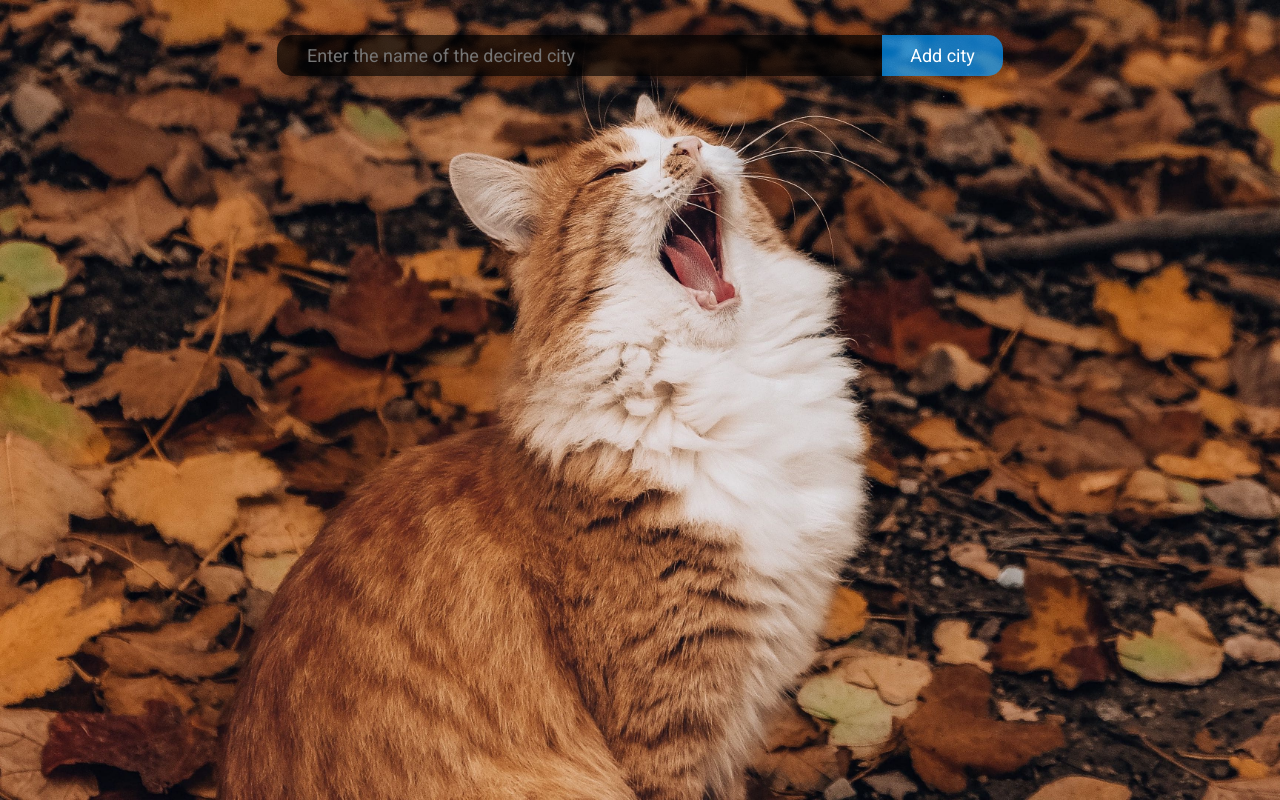
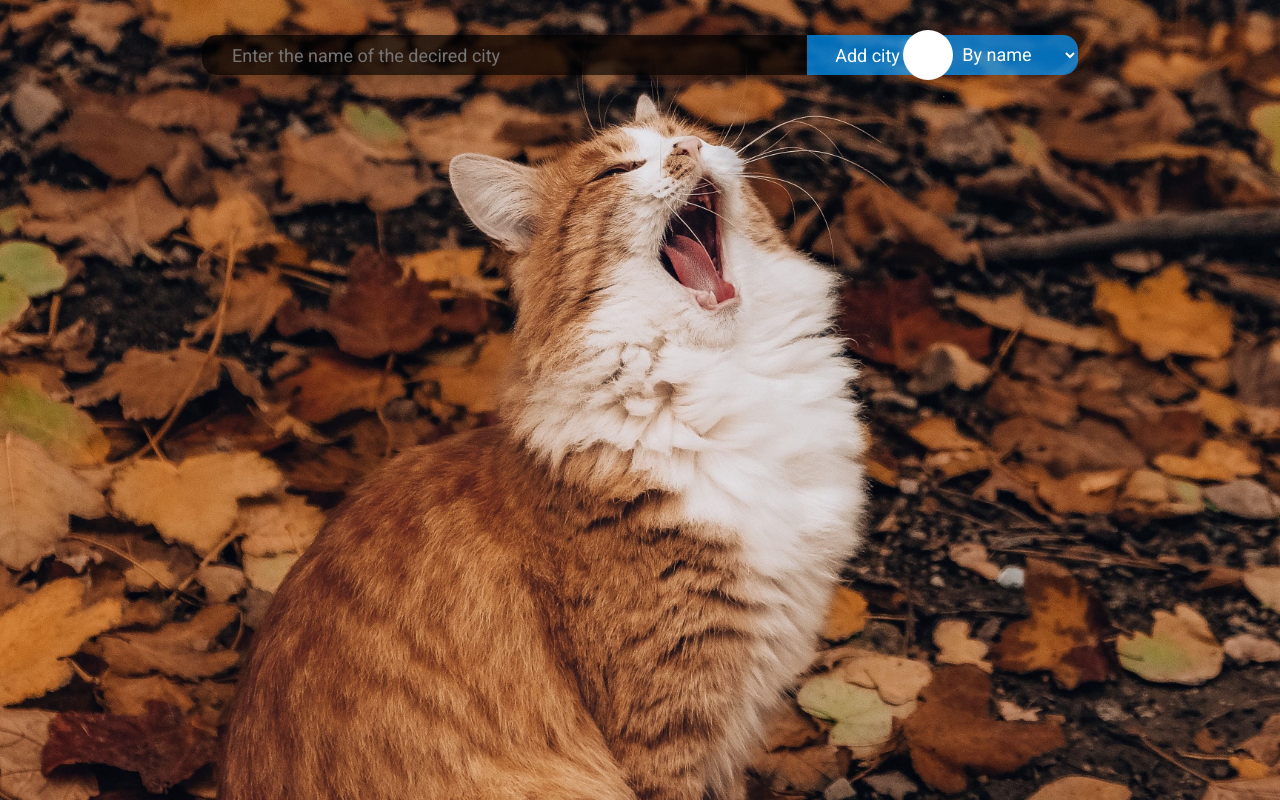
Before and after one commit to ihorlyzak/react___weather_app, a React (Create React App) app: page / in a window 1280 px wide. Built offline with nearby package versions, Linux system fonts and the light colour scheme.

Commit message:
added sort select & css variables

```diff
--- /dev/null
+++ b/public/assets/style.css
@@ -0,0 +1,26 @@
+:root {
+    /* * colors */
+    --black: #000;
+    --transparencyBlack: rgba(0, 0, 0, 0.7);
+    --cardBlack: rgba(0, 0, 0, 0.2);
+    --boxShadowBlack: rgba(0, 0, 0, 0.25);
+    --white: #fff;
+    --blue: rgba(0, 153, 255, 0.7);
+    --hoverBlue: rgba(0, 153, 255, 1);
+    --red: #ff3946;
+    --yellow: rgb(255, 251, 0);
+
+    /* * borderRadius */
+    --borderRadius5: 5px;
+    --borderRadius15: 15px;
+    --borderRadiusFull: 50%;
+
+    /* * transition */
+    --duration05: .5s;
+
+    /* * width */
+    /* --elMaxWidth: 1200px;
+    --lgMaxWidth: 992px;
+    --mdMaxWidth: 768px;
+    --smMaxWidth: 576px; */
+}
--- a/public/index.html
+++ b/public/index.html
@@ -10,6 +10,7 @@
   <link
   href="https://fonts.googleapis.com/css2?family=Montserrat:wght@300;400;700&family=Roboto:ital,wght@0,100;0,300;0,400;0,500;0,700;0,900;1,500&display=swap"
   rel="stylesheet">
+  <link rel="stylesheet" href="./assets/style.css">
   <title>Weda</title>
 </head>
 
--- a/src/components/App/App.scss
+++ b/src/components/App/App.scss
@@ -14,12 +14,12 @@ html {
   }
 }
 
-.cardList {
-  height: 85vh;
-  padding: 25px 0 0 0;
-  display: flex;
-  flex-wrap: wrap;
-  justify-content: center;
-  align-content: flex-start;
-  overflow: hidden;
-}
+// .cardList {
+//   height: 85vh;
+//   padding: 25px 0 0 0;
+//   display: flex;
+//   flex-wrap: wrap;
+//   justify-content: center;
+//   align-content: flex-start;
+//   overflow: hidden;
+// }
--- a/src/components/Card/card.module.scss
+++ b/src/components/Card/card.module.scss
@@ -5,9 +5,9 @@
     max-width: 200px;
     border-radius: 25px;
     font-size: 14px;
-    color: #fff;
-    background-color: rgba(0, 0, 0, 0.2);
-    box-shadow: 3px 3px 10px 1px rgba(0, 0, 0, 0.25);
+    color: var(--white);
+    background-color: var(--cardBlack);
+    box-shadow: 3px 3px 10px 1px var(--boxShadowBlack);
     transition: all 0.5s;
 }
 
@@ -21,14 +21,14 @@
     text-transform: uppercase;
     outline: none;
     border: none;
-    color: #fff;
+    color: var(--white);
     font-weight: 500;
     cursor: pointer;
     font-size: 14px;
     transition: 0.5s;
 
     &:hover {
-        color: rgb(255, 251, 0);
+        color: var(--yellow);
     }
 }
 
@@ -36,14 +36,14 @@
     background: transparent;
     outline: none;
     border: none;
-    color: #fff;
+    color: var(--white);
     font-weight: 1000;
     cursor: pointer;
     font-size: 16px;
     transition: 0.5s;
 
     &:hover {
-        color: rgba(255, 0, 0, 1);
+        color: var(--red);
     }
 }
 
@@ -56,7 +56,7 @@
 
 .icon {
     border-radius: 50%;
-    box-shadow: 5px 5px 100px 10px rgba(0, 0, 0, 0.25);
+    box-shadow: 5px 5px 100px 10px var(--boxShadowBlack);
 }
 
 .title {
--- a/src/components/CardList/CardList.jsx
+++ b/src/components/CardList/CardList.jsx
@@ -1,17 +1,60 @@
-import React, { useContext } from 'react';
-import { Card } from 'components/Card/Card';
-import { GlobalContext } from 'components/Main/Main';
+// import React, { useContext } from 'react';
+// import { Card } from 'components/Card/Card';
+// import { GlobalContext } from 'components/Main/Main';
 
 
-export const CardList = () => {
+// export const CardList = () => {
 
-  const { state: { citiesList } } = useContext(GlobalContext);
+//   const { state: { citiesList } } = useContext(GlobalContext);
 
-  return (
-    <div className='cardList'>
-      {
-        citiesList.map(city => <Card key={city} city={city} />)
-      }
-    </div>
-  )
+//   return (
+//     <div className='cardList'>
+//       {
+//         citiesList.map(city => <Card key={city} city={city} />)
+//       }
+//     </div>
+//   )
+// }
+
+import styles from './cardList.module.scss'
+
+// import React, { useContext } from 'react';
+import React from 'react';
+import { Card } from 'components/Card/Card';
+// import { GlobalContext } from 'components/Main/Main';
+
+export class CardList extends React.Component {
+  constructor(props) {
+    super(props);
+  }
+  render() {
+    console.log(this.props);
+
+    return (
+      <>
+        {/* <select className={styles.sortSelect}>
+          <option value="name" className={styles.sortOption}>By name</option>
+          <option value="temp" className={styles.sortOption}>By temp</option>
+        </select> */}
+        <div className={styles.cardList}>
+          {
+            this.props.citiesList.map(city => <Card key={city} city={city} />)
+          }
+        </div>
+      </>
+    )
+  }
 }
+
+// export const CardList = () => {
+
+//   const { state: { citiesList } } = useContext(GlobalContext);
+
+//   return (
+//     <div className='cardList'>
+//       {
+//         citiesList.map(city => <Card key={city} city={city} />)
+//       }
+//     </div>
+//   )
+// }
--- /dev/null
+++ b/src/components/CardList/cardList.module.scss
@@ -0,0 +1,9 @@
+.cardList {
+    height: 85vh;
+    padding: 25px 0 0 0;
+    display: flex;
+    flex-wrap: wrap;
+    justify-content: center;
+    align-content: flex-start;
+    overflow: hidden;
+}
--- a/src/components/Input/Input.jsx
+++ b/src/components/Input/Input.jsx
@@ -57,6 +57,10 @@ export const Input = () => {
 
     return (
         <div className={styles.inputWrap}>
+
+
+
+
             <input placeholder='Enter the name of the decired city' value={inputValue} className={styles.input} onChange={handleOnChange} ref={inputRef} />
             {// display add button or edit button
                 //if ediginfCity === true => display Save changes button
@@ -68,6 +72,16 @@ export const Input = () => {
 
             }
 
+            <div className={styles.sortSelectWrapper}>
+                <div className={styles.sortSeletBorder}></div>
+                <select className={styles.sortSelect}>
+                    <option value="name" className={styles.sortOption}>By name</option>
+                    <option value="temp" className={styles.sortOption}>By temp</option>
+                </select>
+            </div>
+
         </div>
+
+
     )
 }
--- a/src/components/Input/input.module.scss
+++ b/src/components/Input/input.module.scss
@@ -2,38 +2,86 @@
     width: 50%;
     border-top-left-radius: 15px;
     border-bottom-left-radius: 15px;
+    height: 40px;
+
     padding: 10px 30px;
-    background-color:rgba(0,0,0,0.7);
-    color: #fff;
+    background-color: var(--transparencyBlack);
+    color: var(--white);
     font-size: 18px;
     border: none;
     outline: 0;
-    box-shadow: 3px 3px 10px 1px rgba(0,0,0,0.25);
+    box-shadow: 3px 3px 10px 1px var(--boxShadowBlack);
 
     &Wrap {
         display: flex;
         justify-content: center;
         align-items: center;
-        border-radius: 15px;
-
+        border-radius: var(--borderRadius15);
     }
 }
 
 .button {
     width: 10%;
     padding: 10px 0;
-    border-top-right-radius: 15px;
-    border-bottom-right-radius: 15px;
+    height: 40px;
     border: none;
-    background-color: rgba(0, 153, 255, 0.7);
-    color: #fff;
+    background-color: var(--blue);
+    color: var(--white);
     font-size: 18px;
     outline: 0;
     cursor: pointer;
-    transition: 0.3s;
-    box-shadow: 3px 3px 10px 1px rgba(0,0,0,0.25);
+    transition: var(--duration05);
+    box-shadow: 3px 3px 10px 1px var(--boxShadowBlack);
     &:hover {
-        background-color: rgba(0, 153, 255, 1);
-        box-shadow: 7px 7px 10px 5px rgba(0, 131, 255, 0.3);
+        background-color: var(--hoverBlue);
     }
 }
+
+
+// Select
+.sortSelectWrapper {
+    position: relative;
+}
+.sortSeletBorder {
+    width: 50px;
+    height: 50px;
+    background-color: var(--white);
+    border-radius: var(--borderRadiusFull);
+    position: absolute;
+    top: -5px;
+    left: -25px;
+    z-index: 100;
+
+    // position: absolute;
+    // top: 0;
+    // left: 0;
+}
+
+.sortSelect {
+    @extend .button;
+    display: block;
+    min-width: 150px;
+    height: 40px;
+    padding: 0 25px;
+    border-top-right-radius: 15px;
+    border-bottom-right-radius: 15px;
+    text-align: center;
+    // outline: none;
+    // border: none;
+    // font-size: 16px;
+    // color: var(--white);
+    // background-color:  var(--blue);
+    // cursor: pointer;
+}
+
+
+
+.sortSelect:focus {
+    outline: none;
+    border: none;
+}
+
+.sortOption {
+    border: none;
+    outline: none;
+}
--- a/src/components/Main/Main.jsx
+++ b/src/components/Main/Main.jsx
@@ -3,6 +3,8 @@ import React from 'react';
 import { Input } from 'components/Input/Input';
 import { CardList } from 'components/CardList/CardList';
 import { useSitiesList } from 'hooks/useCitiesList';
+
+
 
 export const GlobalContext = React.createContext();
 
@@ -10,11 +12,11 @@ export const Main = () => {
     const [state, dispatch] = useSitiesList();
 
     return (
-        <GlobalContext.Provider value={{ state, dispatch  }}>
+        <GlobalContext.Provider value={{ state, dispatch }}>
             <div className='main'>
                 <Input />
 
-                <CardList />
+                <CardList citiesList={state.citiesList} />
             </div>
         </GlobalContext.Provider>
     )
--- a/src/index.js
+++ b/src/index.js
@@ -3,7 +3,7 @@ import ReactDOM from 'react-dom';
 import App from './components/App/App';
 
 
-import './index.css';
+import './index.scss';
 
 ReactDOM.render(
   <React.StrictMode>
```
Also changed, not shown: src/index.scss (line endings or trailing spaces).
